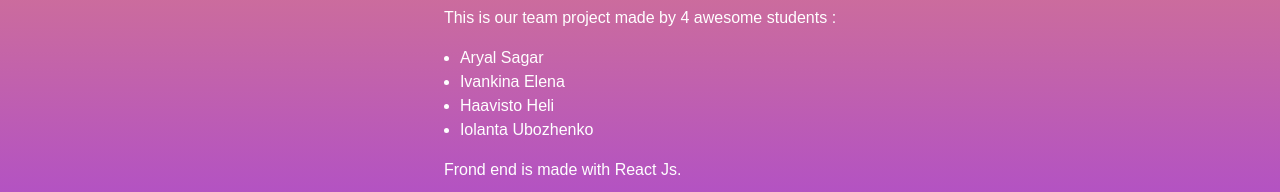
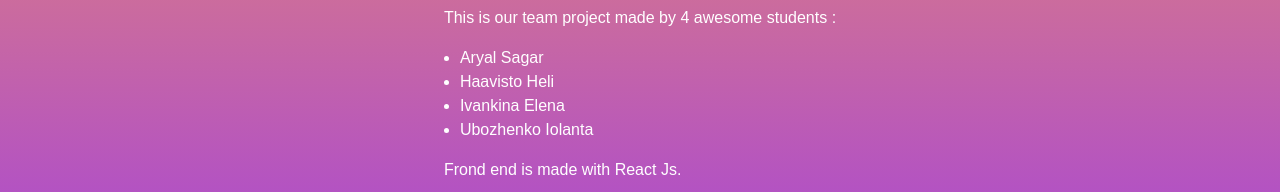
Before and after one commit to HeliHaavisto/Language_app_front, a React (Create React App) app: page /language_app/about in a window 1280 px wide. Shown: the part 414-606 px from the top of the page. Built offline with nearby package versions, Linux system fonts and the light colour scheme.

Commit message:
fixed some styling on about page

```diff
--- a/src/About.js
+++ b/src/About.js
@@ -10,9 +10,9 @@ const About = () => {
 				<p>This is our team project made by 4 awesome students : </p>
 				<ul>
 					<li>Aryal Sagar</li>
+					<li>Haavisto Heli</li>
 					<li>Ivankina Elena</li>
-					<li>Haavisto Heli</li>
-					<li>Iolanta Ubozhenko</li>
+					<li>Ubozhenko Iolanta</li>
 				</ul>
 
 				<p>Frond end is made with React Js.</p>
```
